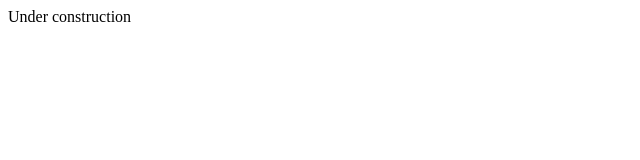
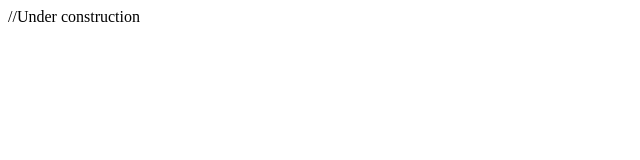
Before and after one commit to braundominik/braundominik.github.io, a plain HTML site: page index.html in a window 1280 px wide. Shown: the full height of the page, 0-640 px from the left. Drawn offline with Linux system fonts and the light colour scheme.

Commit message:
testedit

```diff
--- a/index.html
+++ b/index.html
@@ -7,6 +7,6 @@
 	<title>Dominik Braun</title>
 </head>
 <body>
-	Under construction
+	//Under construction
 </body>
 </html>
```
